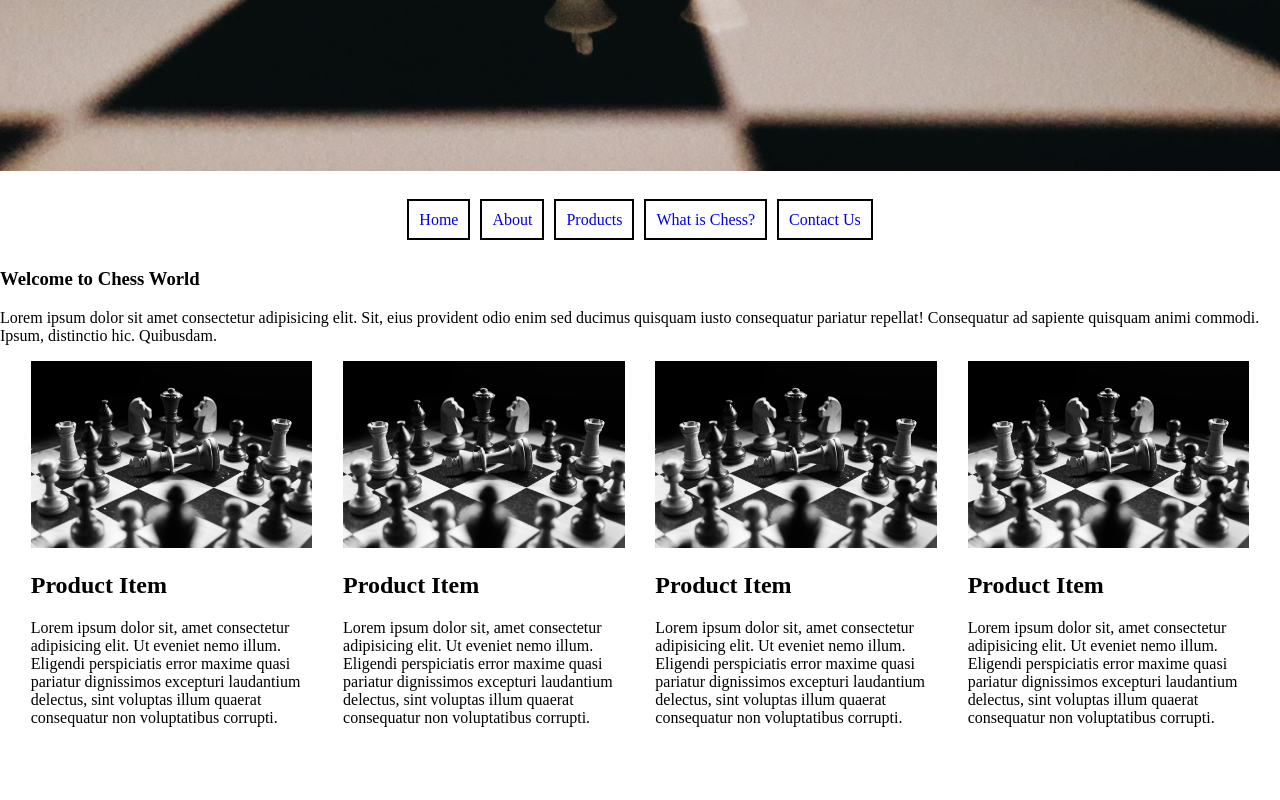
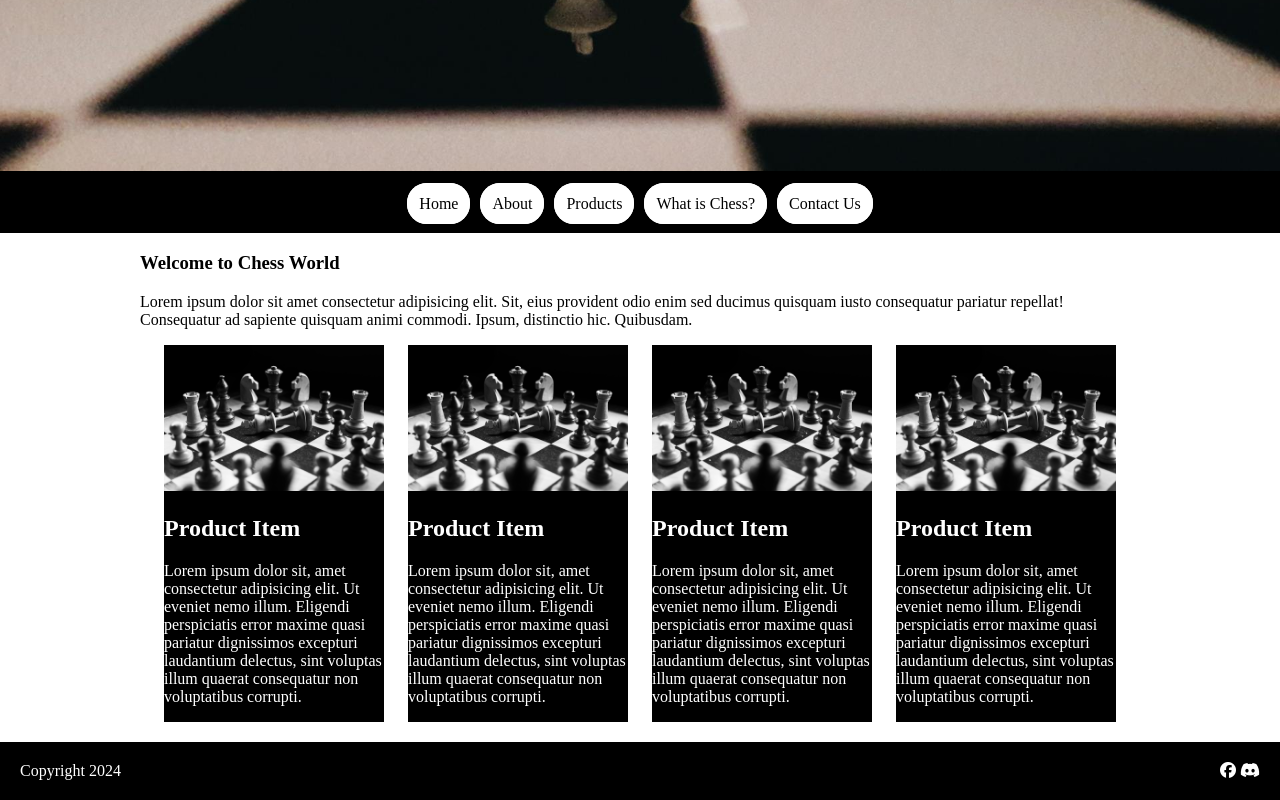
Before and after one commit to brypaulopez/wd100-exercise6-Lopez, a plain HTML site: page index.html in a window 1280 px wide. Shown: the part 594-1394 px from the top of the page. Before the commit the page ends 1337 px from the top, so only its background shows below. Drawn offline with Linux system fonts and the light colour scheme.

Commit message:
made the website responsive

```diff
--- a/index.html
+++ b/index.html
@@ -5,6 +5,7 @@
     <meta name="viewport" content="width=device-width, initial-scale=1.0">
     <title>Semantic Tags</title>
     <link rel="stylesheet" href="style.css">
+    <script src="https://kit.fontawesome.com/213e54b3b6.js" crossorigin="anonymous"></script>
 </head>
 <body>
     <header>
@@ -51,5 +52,14 @@
             </div>
         </article>
     </section>
+    <footer>
+        <div class="copyright">
+            Copyright 2024
+        </div>
+        <div class="social-media">
+            <i class="fa-brands fa-facebook"></i>
+            <i class="fa-brands fa-discord"></i>
+        </div>
+    </footer>
 </body>
 </html>
--- a/style.css
+++ b/style.css
@@ -5,7 +5,8 @@ img {
     width: 100%;
 }
 nav {
-    /* display: flex; */
+    background-color: black;
+    margin-top: 0;
 }
 nav ul {
     display: flex;
@@ -13,17 +14,70 @@ nav ul {
     align-items: center;
     justify-content: center;
     padding: 20px;
+    margin-top: 0;
 }
 nav ul li a {
     text-decoration: none;
     padding: 10px;
-    border: solid 2px black;
+    border: solid 2px white;
     margin: 5px;
+    border-radius: 20px;
+    background-color: white;
+    color: black;
 }
 .article-items {
     display: flex;
+    flex-wrap: wrap;
     justify-content: space-evenly;
 }
 .item {
     width: 22%;
+    box-sizing: border-box;
+    background-color: black;
+    color: white;
 }
+.item div {
+    padding: 10px;
+}
+section {
+    width: 1000px;
+    margin: auto;
+}
+footer {
+    background-color: black;
+    display: flex;
+    color: white;
+    justify-content: space-between;
+    margin-top: 20px;
+    padding: 20px;
+    color: white;
+}
+header {
+    background-color: black;
+}
+@media screen and (max-width:1000px){
+    section {
+        width: 100%;
+        padding: 10px;
+        box-sizing: border-box;
+        margin: 0;
+    }
+}
+@media screen and (max-width:499px) {
+    nav {
+        display: none;
+    }
+}
+@media screen and (max-width: 768px) {
+    .item {
+        width: 48%;
+        justify-content: space-around;
+        margin: 5px;
+    }
+}
+@media screen and (max-width: 599px) {
+    .item {
+        width: 100%;
+        margin: 2px;
+    }
+}
```
